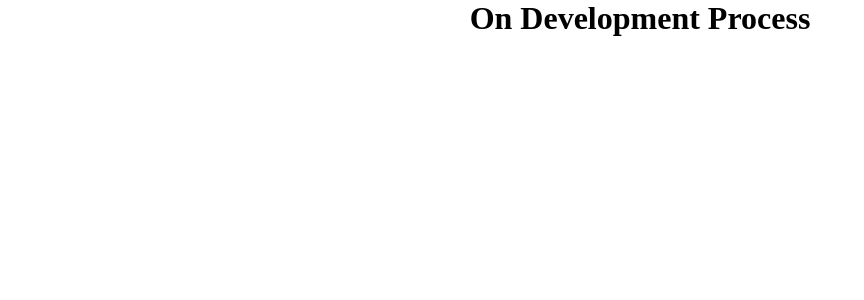
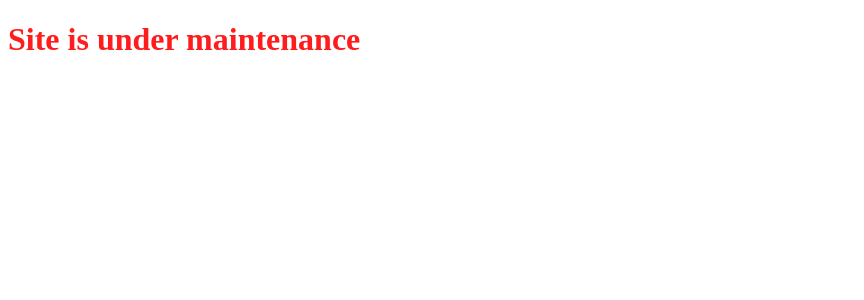
Before and after one commit to adithya0808/car_showroom, a React (Vite) app: page / in a window 1280 px wide. Shown: the top 300 px of the page, without its empty margins (0-864 px from the left). Built offline with nearby package versions, Linux system fonts and the light colour scheme.

Commit message:
status-3

```diff
--- a/src/App.jsx
+++ b/src/App.jsx
@@ -1,8 +1,9 @@
-import Nav from "./Components/Nav"
+import Maintenance from "./Components/Maintenance"
+
 const App = () => {
   return (
     <>
-      <Nav/>
+      <Maintenance/>
     </>
   )
 }
--- /dev/null
+++ b/src/Components/Maintenance.jsx
@@ -0,0 +1,11 @@
+import "../assets/css/Maintenance.css"
+
+const Maintenance = () => {
+  return (
+    <div className="mtn">
+        <h1 className="mtn-txt">Site is under maintenance</h1>
+    </div>
+  )
+}
+
+export default Maintenance
--- a/src/Components/Nav.jsx
+++ b/src/Components/Nav.jsx
@@ -3,7 +3,7 @@ import "../assets/css/Nav.css"
 const Nav = () => {
   return (
     <div className="navbar">
-        <h1>On Development Process</h1>
+
     </div>
   )
 }
--- /dev/null
+++ b/src/assets/css/Maintenance.css
@@ -0,0 +1,5 @@
+.mtn{
+    justify-content: center;
+    align-items: center;
+    color: rgb(255, 28, 28);
+}
--- a/src/assets/css/Nav.css
+++ b/src/assets/css/Nav.css
@@ -2,8 +2,4 @@
     margin: 0;
     padding: 0;
     box-sizing: border-box;
-    text-align: center;
 }
-.navbar{
-    color: black;
-}
```
